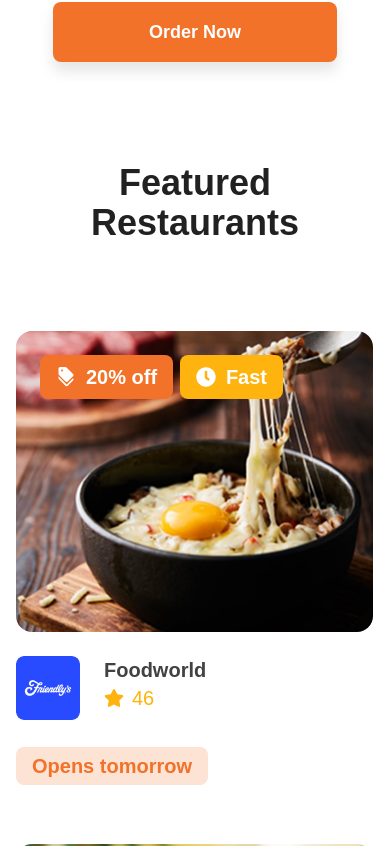
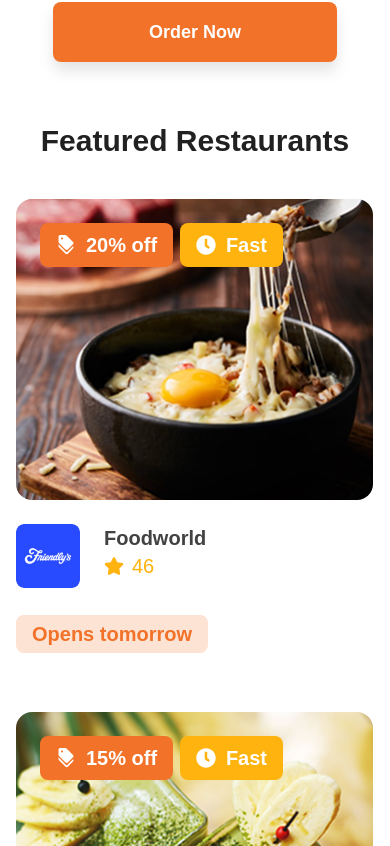
Before and after one commit to sharifstack/Food-Wagon, a Next.js app: page / in a window 390 px wide. Shown: the part 4318-5164 px from the top of the page. Built offline with nearby package versions, Linux system fonts and the light colour scheme.

Commit message:
responsive

```diff
--- a/app/components/AppInfor/Index.jsx
+++ b/app/components/AppInfor/Index.jsx
@@ -12,7 +12,7 @@ import ScrollReveal from "../Animation/ScrollReveal";
 
 const AppInfo = () => {
   return (
-    <div className="pt-[130px] mb-20 z-10  ">
+    <div className="pt-[130px] mb-20 z-10 ">
       <div className="bg relative ">
         <Image
           className="bgImage -z-20 "
--- a/app/components/FeaturedRestaurants/Index.jsx
+++ b/app/components/FeaturedRestaurants/Index.jsx
@@ -83,15 +83,14 @@ const FeaturedRestaurants = () => {
     },
   ];
   return (
-    <ScrollReveal>
-      <div className="my-20">
+    <div className="sm:my-20 my-10">
       <div className="container">
-          <div className="heading text-center mb-22">
-            <h1 className="text-4xl text-212121 font-source font-bold">
+        <div className="heading text-center mb-10 sm:mb-[88px]">
+          <h1 className="sm:text-4xl text-3xl text-212121 font-source font-bold">
             Featured Restaurants
           </h1>
         </div>
-          <div className="flex flex-wrap justify-between gap-y-16">
+        <div className="flex flex-wrap sm:justify-between gap-y-16">
           {resturentInfo.map((item) => (
             <div key={item.id}>
               <FeaturedRestaurantsCard
@@ -105,8 +104,8 @@ const FeaturedRestaurants = () => {
             </div>
           ))}
         </div>
-          <div className="Button mt-22 flex justify-center ">
-            <button className="flex items-center gap-2.5 py-5 px-12 rounded-2xl bg-linear-to-r from-[#FFBA26] to-[#FF9A0E] shadow-2xl shadow-[#FFAE00]/50 cursor-pointer hover:scale-105 transition-all duration-200">
+        <div className="Button mt-11 sm:mt-22 flex justify-center ">
+          <button className="flex items-center gap-2.5 sm:py-5 py-2.5 px-6 sm:px-12 rounded-2xl bg-linear-to-r from-[#FFBA26] to-[#FF9A0E] shadow-2xl shadow-[#FFAE00]/50 cursor-pointer hover:scale-105 transition-all duration-200">
             <h6 className="text-FFFFFF font-source font-bold text-xl">
               View All
             </h6>
@@ -117,7 +116,6 @@ const FeaturedRestaurants = () => {
         </div>
       </div>
     </div>
-    </ScrollReveal>
   );
 };
 
--- a/app/components/Header/Index.jsx
+++ b/app/components/Header/Index.jsx
@@ -88,11 +88,11 @@ const Header = () => {
                 {/* Profile Button */}
                 <button
                   onClick={() => setOpen(!open)}
-                  className="flex items-center gap-2 px-4 py-2 rounded-lg shadow-lg"
+                  className="flex items-center gap-2 px-4 py-2 rounded-lg shadow-lg cursor-pointer"
                 >
                   <FaUser className="text-primary" />
                   <span className="font-source font-bold text-sm">
-                    {user.userEmail}
+                    {user.userEmail.split("@")[0]}
                   </span>
                 </button>
 
@@ -101,21 +101,21 @@ const Header = () => {
                   <div className="absolute right-0 mt-2 w-full bg-white rounded-lg shadow-xl z-50!">
                     <Link
                       href="/userprofile"
-                      className="block px-4 py-2 hover:bg-gray-100"
+                      className="block px-3 py-2 hover:bg-gray-100"
                       onClick={() => setOpen(false)}
                     >
                       Edit Profile
                     </Link>
                     <Link
                       href="/usersettings"
-                      className="block px-4 py-2 hover:bg-gray-100"
+                      className="block px-3 py-2 hover:bg-gray-100"
                       onClick={() => setOpen(false)}
                     >
                       Settings
                     </Link>
                     <button
                       onClick={handleLogout}
-                      className="block w-full text-left px-4 py-2 text-red-500 hover:bg-gray-100"
+                      className="block w-full text-left px-3 py-2 text-red-500 hover:bg-gray-100"
                     >
                       Logout
                     </button>
--- a/app/components/SearchByFood/Index.jsx
+++ b/app/components/SearchByFood/Index.jsx
@@ -81,9 +81,9 @@ const SearchByFood = () => {
             <Slider ref={sliderRef} {...settings}>
               {foods.map((item) => (
                 <div className="">
-                  <div className="image flex flex-col items-center gap-7 cursor-pointer">
+                  <div className="image flex flex-col items-center sm:gap-7 cursor-pointer">
                     <Image
-                      className="rounded-full hover:scale-105 transition-all duration-200 py-2"
+                      className="max-w-full rounded-full  hover:scale-105 transition-all duration-200 py-2"
                       src={item.img}
                       width={218}
                       height={218}
```
Lines whose indentation alone changed are shown as unchanged.
